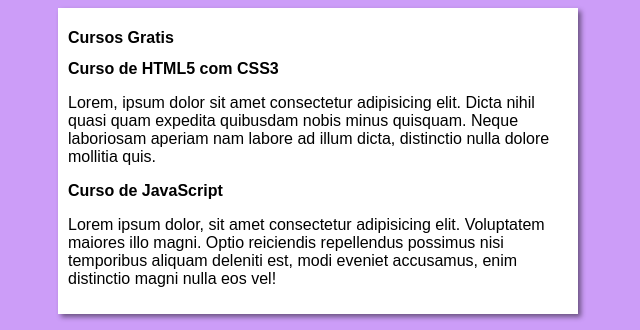
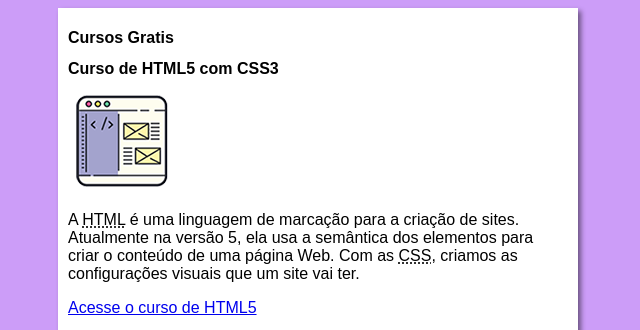
Before and after one commit to brchaves/projeto_site, a plain HTML site: page index.html in a window 1280 px wide. Shown: the top 330 px of the page, without its empty margins (322-962 px from the left). Drawn offline with Linux system fonts and the light colour scheme.

Commit message:
novo texto

```diff
--- a/index.html
+++ b/index.html
@@ -13,11 +13,16 @@
         </header>
         <article>
             <h2>Curso de HTML5 com CSS3</h2>
-            <p>Lorem, ipsum dolor sit amet consectetur adipisicing elit. Dicta nihil quasi quam expedita quibusdam nobis minus quisquam. Neque laboriosam aperiam nam labore ad illum dicta, distinctio nulla dolore mollitia quis.</p>
+            <img class="lado" src="imagens/curso-html-css.png" alt="Curso HTML">
+            <p>A <abbr title="HyperText Markup Language">HTML</abbr> é uma linguagem de marcação para a criação de sites. Atualmente na versão 5, ela usa a semântica dos elementos para criar o conteúdo de uma página Web. Com as <abbr title="Cascading Style Sheets">CSS</abbr>, criamos as configurações visuais que um site vai ter.</p>
+            <p><a href="curso-html.html">Acesse o curso de HTML5</a></p>
         </article>
         <article>
             <h2>Curso de JavaScript</h2>
-            <p>Lorem ipsum dolor, sit amet consectetur adipisicing elit. Voluptatem maiores illo magni. Optio reiciendis repellendus possimus nisi temporibus aliquam deleniti est, modi eveniet accusamus, enim distinctio magni nulla eos vel!</p>
+            <img class="lado" src="imagens/curso-javascript.png" alt="Curso JS">
+            <p><abbr title="JavaScript">JavaScript</abbr> é uma linguagem de script criada para aumentar a interatividade entre um site e seus visitantes. Os códigos em JS são executados dentro do navegador e dão acesso aos elementos HTML por meio do <abbr title="Document Object Model">DOM</abbr>.</p>
+            <p><a href="curso-js.html">Acesse o curso de JavaScript</a></p>
+        </article>
         </article>
     </main>
 </body>
```
